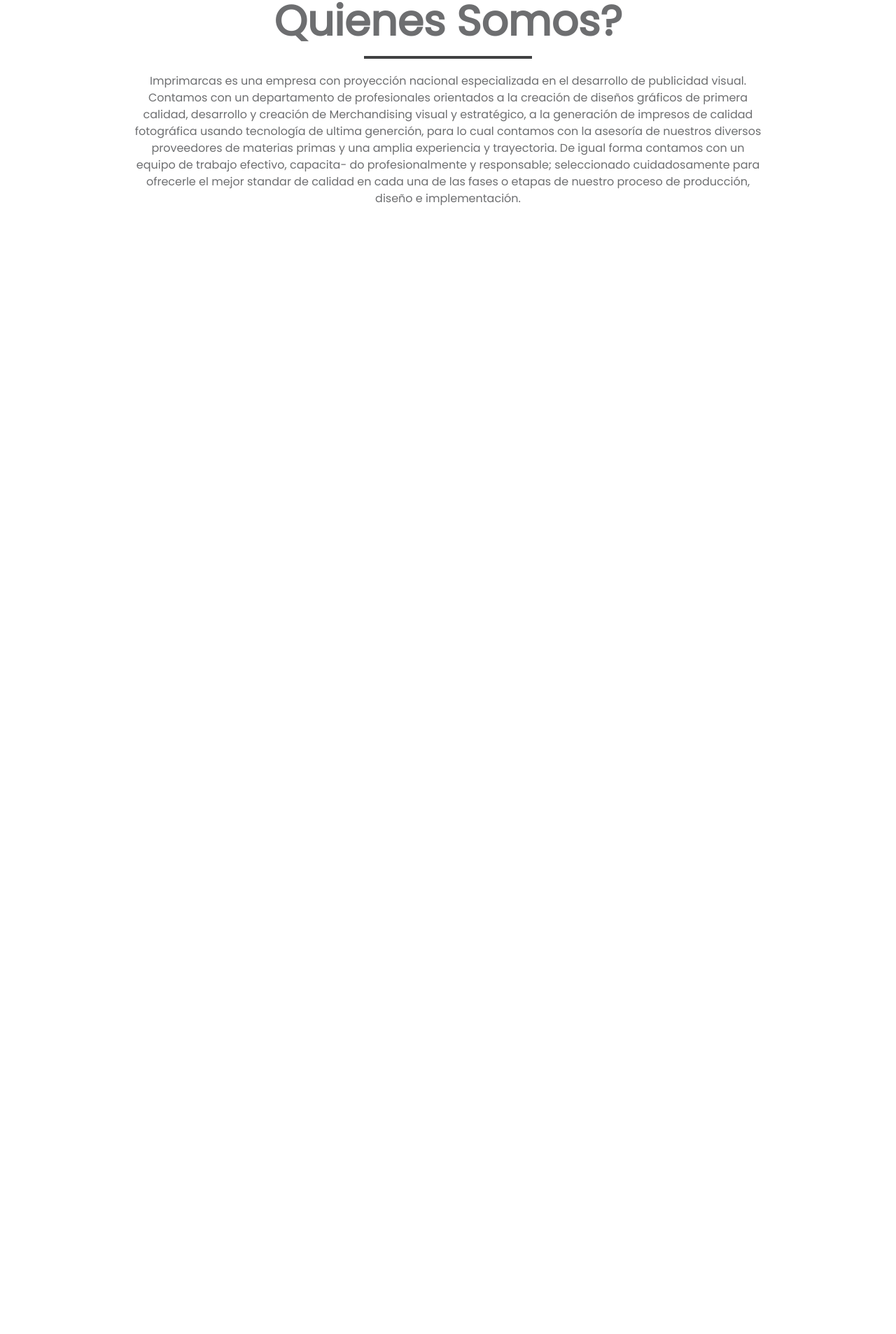
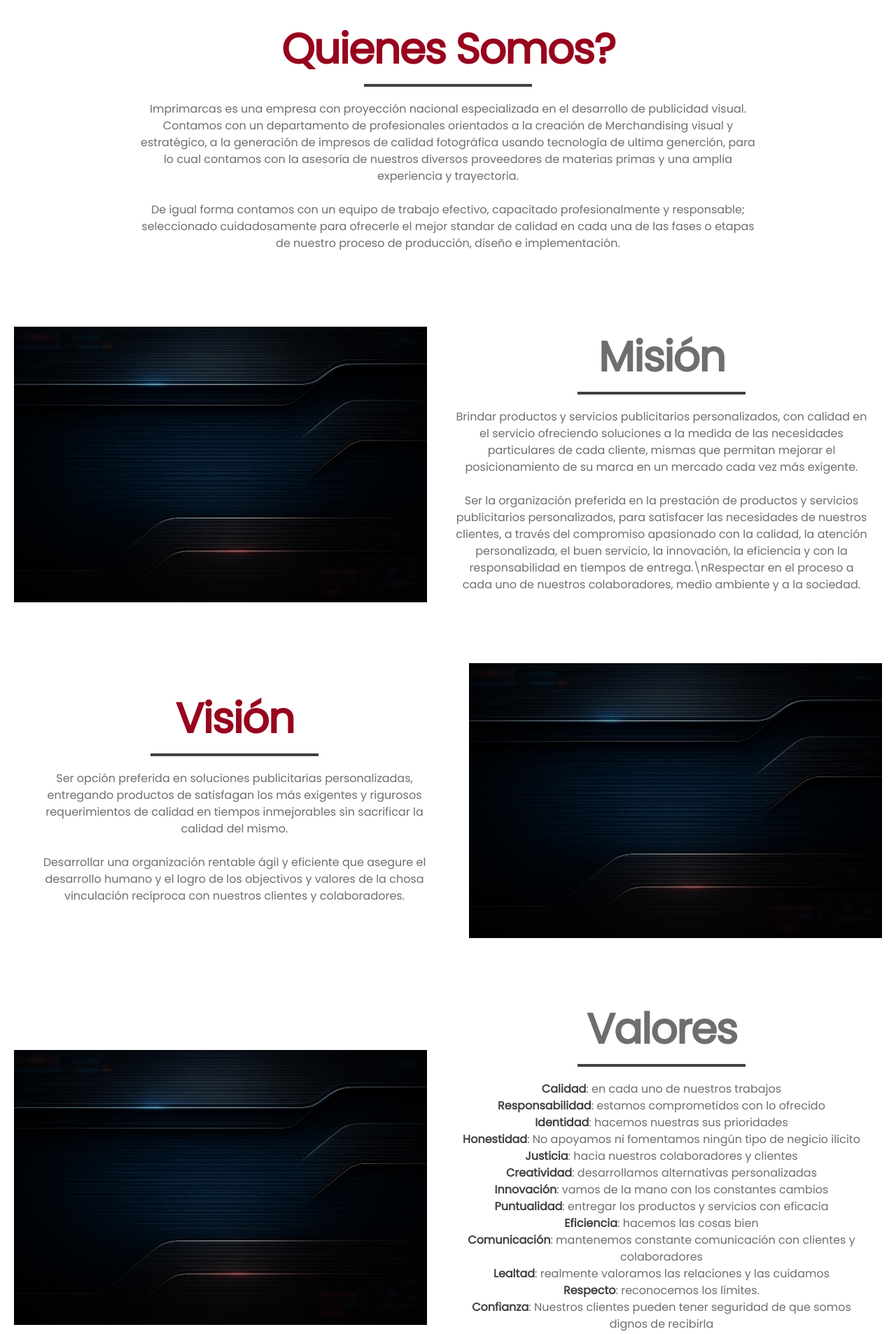
Before and after one commit to benjcarter/imprimarcas, a React (Vite) app: page / in a window 1280 px wide. Shown: the part 840-2747 px from the top of the page at 70% size. Before the commit the page ends 1176 px from the top, so only its background shows below. Built offline with nearby package versions, Linux system fonts and the light colour scheme.

Commit message:
feat: mission, vision, and values sections

```diff
--- a/src/App.tsx
+++ b/src/App.tsx
@@ -1,5 +1,6 @@
 import Header from "./components/Header";
 import Hero from "./components/Hero";
+import Section from "./components/Section";
 
 function App() {
   return (
@@ -12,30 +13,130 @@
 
       {/* Main Content */}
       <main className="mx-auto max-w-7xl p-5">
-        <section className="flex flex-col items-center justify-center gap-5 p-5">
-          <h2 className="text-project-gray-foreground text-center text-4xl font-bold md:text-6xl">
-            Quienes Somos?
-          </h2>
+        {/* Who Are We Section */}
+        <Section
+          imageOrientation="none"
+          title="Quienes Somos?"
+          content={
+            <>
+              Imprimarcas es una empresa con proyección nacional especializada
+              en el desarrollo de publicidad visual. Contamos con un
+              departamento de profesionales orientados a la creación de
+              Merchandising visual y estratégico, a la generación de impresos de
+              calidad fotográfica usando tecnología de ultima generción, para lo
+              cual contamos con la asesoría de nuestros diversos proveedores de
+              materias primas y una amplia experiencia y trayectoria.
+              <br />
+              <br />
+              De igual forma contamos con un equipo de trabajo efectivo,
+              capacitado profesionalmente y responsable; seleccionado
+              cuidadosamente para ofrecerle el mejor standar de calidad en cada
+              una de las fases o etapas de nuestro proceso de producción, diseño
+              e implementación.
+            </>
+          }
+          titleColor="red"
+        />
 
-          <hr className="border-project-gray w-60 border-2" />
+        {/* Mission Section */}
+        <Section
+          imageOrientation="left"
+          title="Misión"
+          content={
+            <>
+              Brindar productos y servicios publicitarios personalizados, con
+              calidad en el servicio ofreciendo soluciones a la medida de las
+              necesidades particulares de cada cliente, mismas que permitan
+              mejorar el posicionamiento de su marca en un mercado cada vez más
+              exigente.
+              <br />
+              <br />
+              Ser la organización preferida en la prestación de productos y
+              servicios publicitarios personalizados, para satisfacer las
+              necesidades de nuestros clientes, a través del compromiso
+              apasionado con la calidad, la atención personalizada, el buen
+              servicio, la innovación, la eficiencia y con la responsabilidad en
+              tiempos de entrega.\nRespectar en el proceso a cada uno de
+              nuestros colaboradores, medio ambiente y a la sociedad.
+            </>
+          }
+          titleColor="gray"
+        />
 
-          <p className="text-project-gray-foreground max-w-4xl text-center">
-            Imprimarcas es una empresa con proyección nacional especializada en
-            el desarrollo de publicidad visual. Contamos con un departamento de
-            profesionales orientados a la creación de diseños gráficos de
-            primera calidad, desarrollo y creación de Merchandising visual y
-            estratégico, a la generación de impresos de calidad fotográfica
-            usando tecnología de ultima generción, para lo cual contamos con la
-            asesoría de nuestros diversos proveedores de materias primas y una
-            amplia experiencia y trayectoria. De igual forma contamos con un
-            equipo de trabajo efectivo, capacita- do profesionalmente y
-            responsable; seleccionado cuidadosamente para ofrecerle el mejor
-            standar de calidad en cada una de las fases o etapas de nuestro
-            proceso de producción, diseño e implementación.
-          </p>
-        </section>
+        {/* Vision Section */}
+        <Section
+          imageOrientation="right"
+          title="Visión"
+          content={
+            <>
+              Ser opción preferida en soluciones publicitarias personalizadas,
+              entregando productos de satisfagan los más exigentes y rigurosos
+              requerimientos de calidad en tiempos inmejorables sin sacrificar
+              la calidad del mismo.
+              <br />
+              <br />
+              Desarrollar una organización rentable ágil y eficiente que asegure
+              el desarrollo humano y el logro de los objectivos y valores de la
+              chosa vinculación recíproca con nuestros clientes y colaboradores.
+            </>
+          }
+          titleColor="red"
+        />
+
+        {/* Values Section */}
+        <Section
+          imageOrientation="left"
+          title="Valores"
+          content={
+            <>
+              <strong className="text-project-gray">Calidad</strong>: en cada
+              uno de nuestros trabajos
+              <br />
+              <strong className="text-project-gray">Responsabilidad</strong>:
+              estamos comprometidos con lo ofrecido
+              <br />
+              <strong className="text-project-gray">Identidad</strong>: hacemos
+              nuestras sus prioridades
+              <br />
+              <strong className="text-project-gray">Honestidad</strong>: No
+              apoyamos ni fomentamos ningún tipo de negicio ilícito
+              <br />
+              <strong className="text-project-gray">Justicia</strong>: hacia
+              nuestros colaboradores y clientes
+              <br />
+              <strong className="text-project-gray">Creatividad</strong>:
+              desarrollamos alternativas personalizadas
+              <br />
+              <strong className="text-project-gray">Innovación</strong>: vamos
+              de la mano con los constantes cambios
+              <br />
+              <strong className="text-project-gray">Puntualidad</strong>:
+              entregar los productos y servicios con eficacia
+              <br />
+              <strong className="text-project-gray">Eficiencia</strong>: hacemos
+              las cosas bien
+              <br />
+              <strong className="text-project-gray">Comunicación</strong>:
+              mantenemos constante comunicación con clientes y colaboradores
+              <br />
+              <strong className="text-project-gray">Lealtad</strong>: realmente
+              valoramos las relaciones y las cuidamos
+              <br />
+              <strong className="text-project-gray">Respecto</strong>:
+              reconocemos los límites.
+              <br />
+              <strong className="text-project-gray">Confianza</strong>: Nuestros
+              clientes pueden tener seguridad de que somos dignos de recibirla
+              <br />
+              <strong className="text-project-gray">Compromiso</strong>: con
+              Dios, nuestros clientes, colaboradores, sociedad y medio ambiente.
+            </>
+          }
+          titleColor="gray"
+        />
       </main>
 
+      {/* Footer */}
       <footer id="footer"></footer>
     </>
   );
--- /dev/null
+++ b/src/components/Section.tsx
@@ -0,0 +1,56 @@
+import { cn } from "../lib/utils";
+import heroImage from "../assets/hero.jpeg";
+
+interface SectionProps {
+  imageOrientation: "left" | "right" | "none";
+  title: string;
+  content: React.ReactNode;
+  titleColor: "red" | "gray";
+}
+
+function Section({
+  title,
+  content,
+  titleColor,
+  imageOrientation
+}: SectionProps) {
+  return (
+    <section
+      className={cn(
+        "flex flex-col items-center justify-center gap-5 py-5 md:py-10 lg:flex-row"
+      )}
+    >
+      {/* Image */}
+      {imageOrientation !== "none" && (
+        <div
+          className={cn("order-1 flex-1 lg:-order-1", {
+            "order-1!": imageOrientation === "right"
+          })}
+        >
+          <img src={heroImage} className="object-contain" />
+        </div>
+      )}
+
+      <div className="flex flex-1 flex-col items-center justify-center gap-5 p-5">
+        <h2
+          className={cn(
+            "text-center text-4xl font-bold tracking-tight md:text-6xl",
+            titleColor === "red"
+              ? "text-project-red"
+              : "text-project-gray-foreground"
+          )}
+        >
+          {title}
+        </h2>
+
+        <hr className="border-project-gray w-60 border-2" />
+
+        <p className="text-project-gray-foreground max-w-4xl text-center whitespace-pre-line">
+          {content}
+        </p>
+      </div>
+    </section>
+  );
+}
+
+export default Section;
--- a/vite.config.ts
+++ b/vite.config.ts
@@ -4,5 +4,8 @@
 
 // https://vite.dev/config/
 export default defineConfig({
-  plugins: [react(), tailwindcss()]
+  plugins: [react(), tailwindcss()],
+  server: {
+    allowedHosts: ["ea7e8d6a47e3.ngrok-free.app"]
+  }
 });
```
